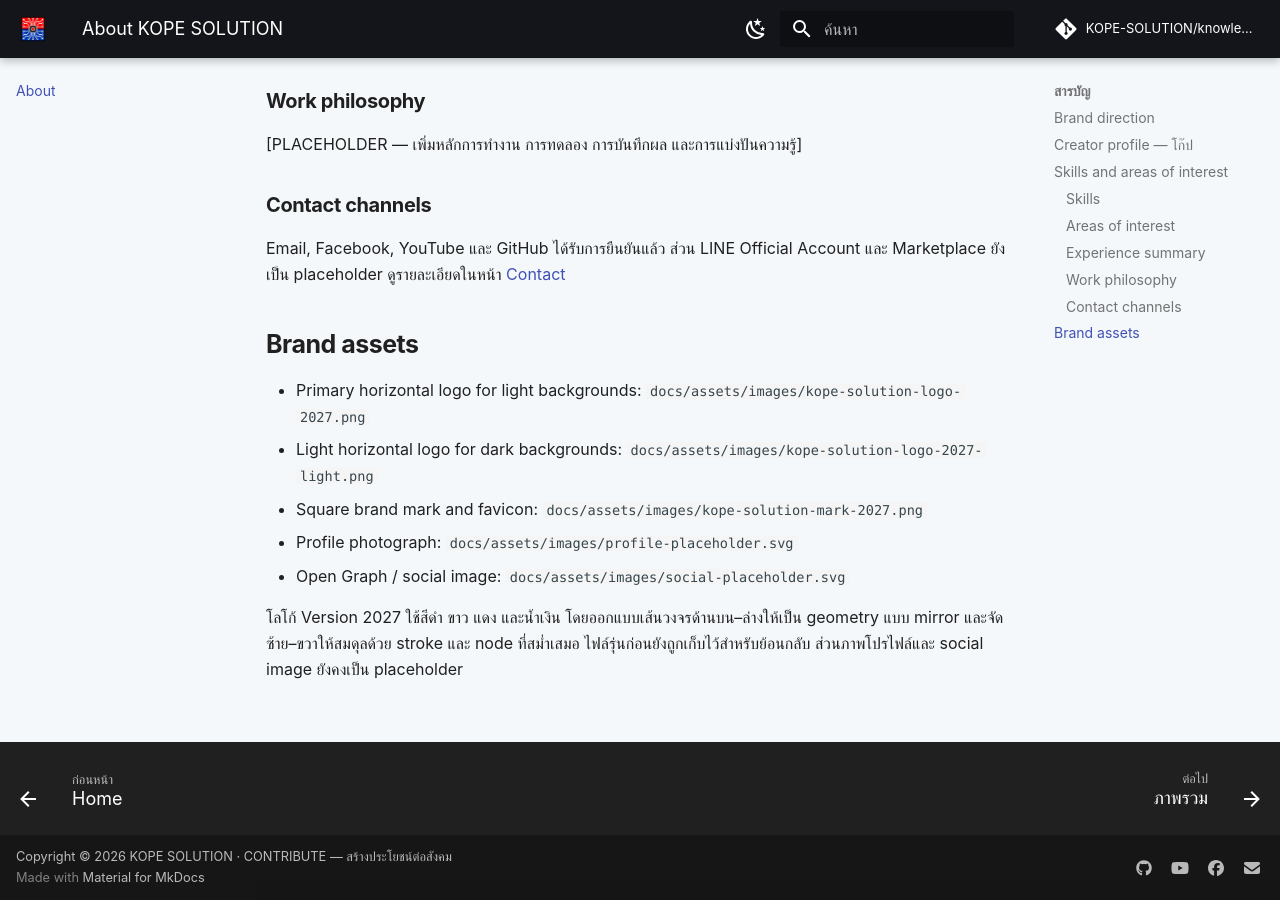
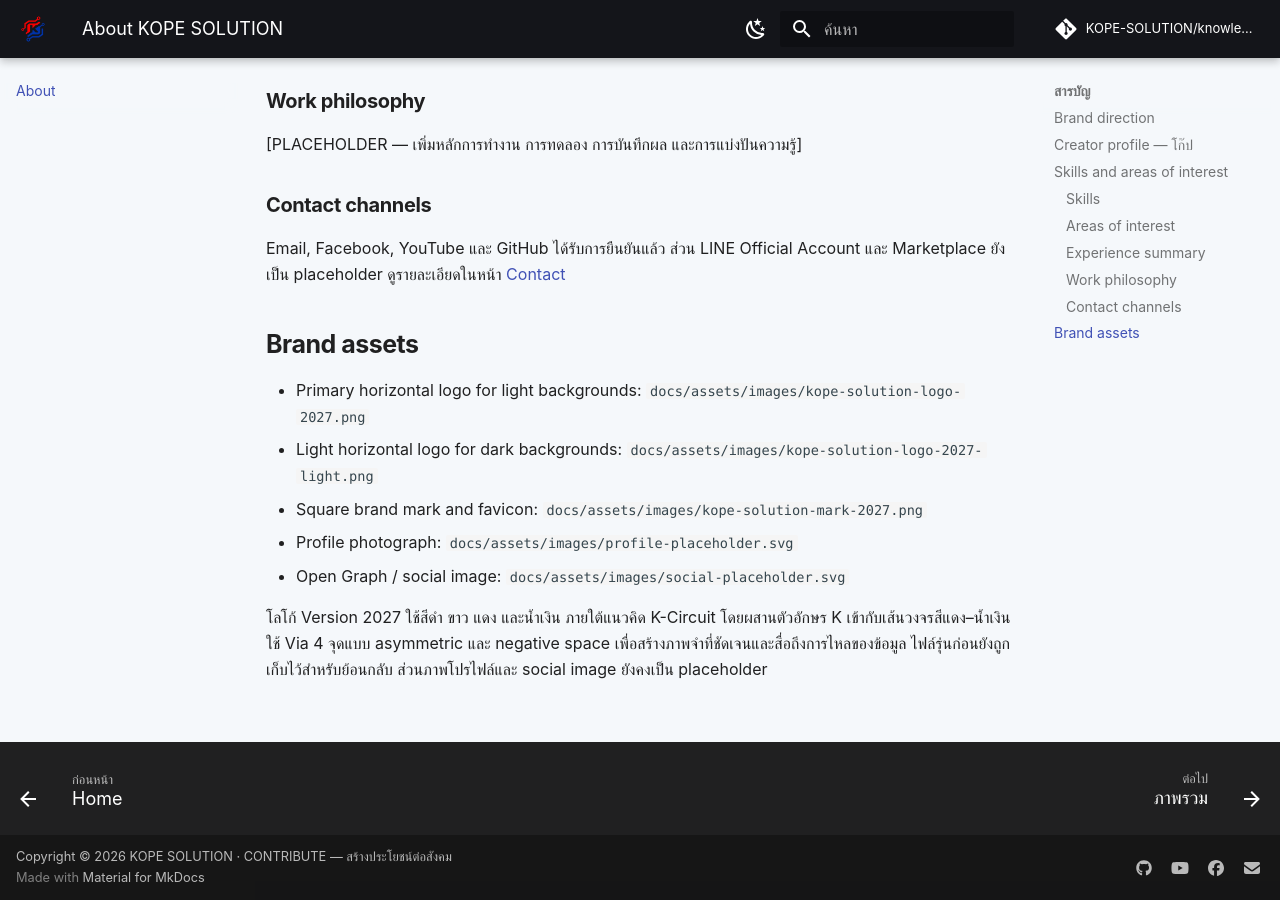
Before and after one commit to KOPE-SOLUTION/knowledge-hub, an MkDocs documentation site: the page built from docs/about/index.md, in a window 1280 px wide and 900 px high, scrolled down 1914 px. Built offline with MkDocs 1.6.1 and Material for MkDocs 9.7.7, drawn with Linux system fonts in a browser that asks for light colours; comment, search, counter and statistics services are not loaded.

```diff
--- a/docs/about/index.md
+++ b/docs/about/index.md
@@ -69,4 +69,4 @@ Email, Facebook, YouTube และ GitHub ได้รับการยืน
 - Profile photograph: `docs/assets/images/profile-placeholder.svg`
 - Open Graph / social image: `docs/assets/images/social-placeholder.svg`
 
-โลโก้ Version 2027 ใช้สีดำ ขาว แดง และน้ำเงิน โดยออกแบบเส้นวงจรด้านบน–ล่างให้เป็น geometry แบบ mirror และจัดซ้าย–ขวาให้สมดุลด้วย stroke และ node ที่สม่ำเสมอ ไฟล์รุ่นก่อนยังถูกเก็บไว้สำหรับย้อนกลับ ส่วนภาพโปรไฟล์และ social image ยังคงเป็น placeholder
+โลโก้ Version 2027 ใช้สีดำ ขาว แดง และน้ำเงิน ภายใต้แนวคิด K-Circuit โดยผสานตัวอักษร K เข้ากับเส้นวงจรสีแดง–น้ำเงิน ใช้ Via 4 จุดแบบ asymmetric และ negative space เพื่อสร้างภาพจำที่ชัดเจนและสื่อถึงการไหลของข้อมูล ไฟล์รุ่นก่อนยังถูกเก็บไว้สำหรับย้อนกลับ ส่วนภาพโปรไฟล์และ social image ยังคงเป็น placeholder
```
Also changed, not shown: docs/index.md (+1 -1 lines), docs/assets/images/kope-solution-logo-2027-light.png, docs/assets/images/kope-solution-logo-2027.png, docs/assets/images/kope-solution-mark-2027.png.
